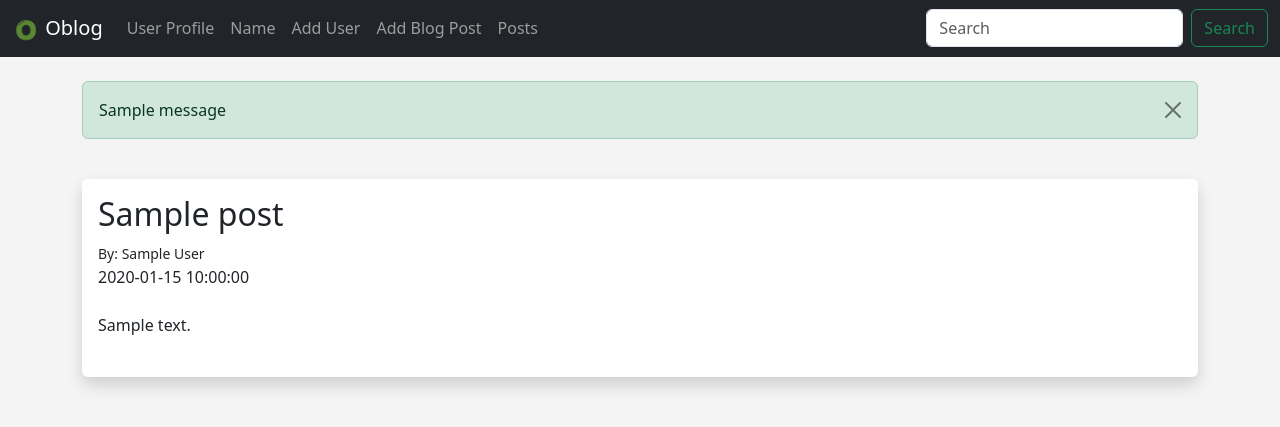
After one commit to ojizou003/oblog, a Flask app: page /posts in a window 1280 px wide. The commit adds this page. Shown: the top 427 px of the page. Run offline with Flask 3, Linux system fonts and the light colour scheme; tables that the repository leaves empty hold one stand-in row (values such as "Sample post"); one stand-in notice (Sample message) is shown.

Commit message:
✨ add post page

```diff
--- a/app.py
+++ b/app.py
@@ -37,6 +37,12 @@ class PostForm(FlaskForm):
     author = StringField('Author', validators=[DataRequired()])
     slug = StringField('Slug', validators=[DataRequired()])
     submit = SubmitField('Submit')
+
+@app.route('/posts')
+def posts():
+    # Grab all the posts from the database
+    posts = Posts.query.order_by(Posts.date_posted)
+    return render_template('posts.html', posts=posts)
 
 # Add Post Page
 @app.route('/add-post', methods=['GET', 'POST'])
--- a/templates/add_post.html
+++ b/templates/add_post.html
@@ -30,7 +30,4 @@
     </form>
     </div>
 
-
-
-
 {% endblock %}
--- a/templates/navbar.html
+++ b/templates/navbar.html
@@ -21,6 +21,9 @@
                 <li class="nav-item">
                     <a class="nav-link" href="{{url_for('add_post') }}">Add Blog Post</a>
                 </li>
+                <li class="nav-item">
+                    <a class="nav-link" href="{{url_for('posts') }}">Posts</a>
+                </li>
             </ul>
             <form class="d-flex" role="search">
                 <input class="form-control me-2" type="search" placeholder="Search" aria-label="Search">
--- /dev/null
+++ b/templates/posts.html
@@ -0,0 +1,22 @@
+{% extends 'base.html' %}
+
+{% block content %}
+
+{% for message in get_flashed_messages() %}
+<div class="alert alert-success alert-dismissible fade show" role="alert">
+    {{ message }}
+    <button type="button" class="btn-close" data-bs-dismiss="alert" aria-label="Close"></button>
+</div>
+{% endfor%}
+
+<br>
+{% for post in posts %}
+    <div class="shadow p-3 mb-5 bg-body rounded">
+        <h2>{{ post.title }}</h2>
+        <small>By: {{ post.author }}</small><br>
+        {{ post.date_posted }} <br><br>
+        {{ post.content }} <br><br>
+    </div>
+{% endfor%}
+
+{% endblock %}
```
Also changed, not shown: instance/users.db.
